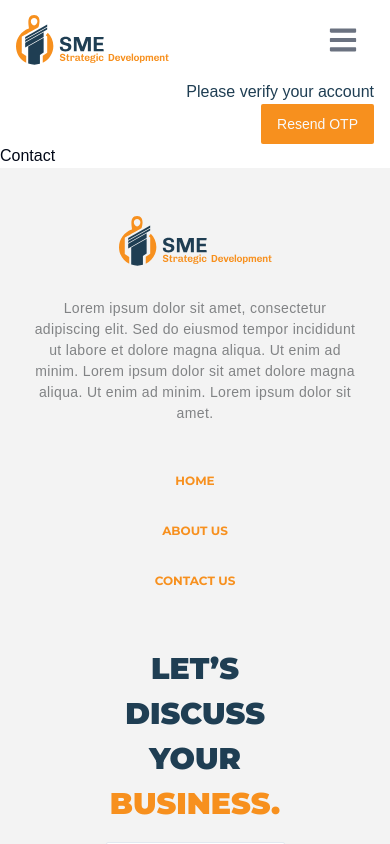
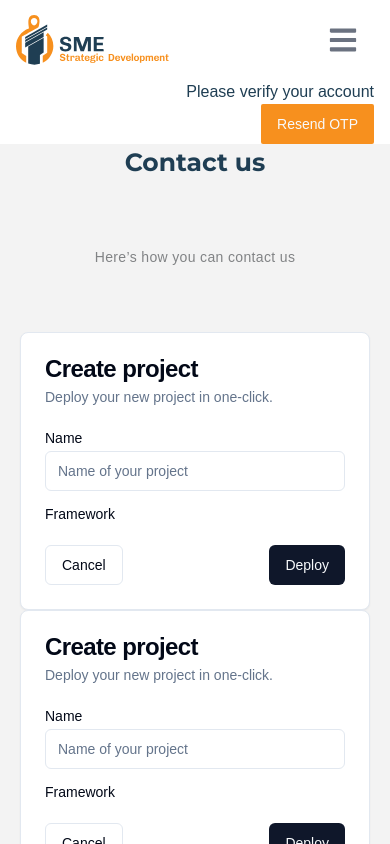
Before and after one commit to NavinduNavoda/project-sme, a Next.js app: page /contact in a window 390 px wide. Shown: the top 844 px of the page. Built offline with nearby package versions, Linux system fonts and the light colour scheme; a web font is replaced by a local one.

Commit message:
about us update (responsive)

```diff
--- a/package.json
+++ b/package.json
@@ -11,6 +11,7 @@
   },
   "dependencies": {
     "@radix-ui/react-accordion": "^1.1.2",
+    "@radix-ui/react-label": "^2.0.2",
     "@radix-ui/react-slot": "^1.0.2",
     "axios": "^1.6.2",
     "bcryptjs": "^2.4.3",
@@ -23,6 +24,7 @@
     "mongoose": "^8.0.3",
     "nanoid": "^5.0.4",
     "next": "14.0.4",
+    "nextjs-progressbar": "^0.0.16",
     "nodemailer": "^6.9.7",
     "react": "^18",
     "react-dom": "^18",
--- a/src/app/about/page.tsx
+++ b/src/app/about/page.tsx
@@ -1,27 +1,26 @@
-import CardsContainer from "@/components/CardsContainer";
 import React from "react";
 
 const About = () => {
   return (
-    <div>
-      <div className="m min-h-screen bg-lowwhite flex flex-col justify-center items-center">
-        <h1 className="font-bold text-[60px] font-montserrat text-paragrapgh text-center mx-auto mb-12 w-[1300px]">
+    <div className="">
+      <div className="m min-h-screen bg-lowwhite flex flex-col justify-center items-center px-4 sm:px-4 md:px-24 lg:px-40">
+        <h1 className="font-bold text-[25px] sm:text-[30px] md:text-[35px] lg:text-[40px] xl:text-[50px] 2xl:text-[60px]  xl:mx-auto font-montserrat text-paragrapgh text-center mx-auto mb-12 w-auto">
           <span className="text-accentsme ">Our mission </span> is to provide
           managers and leaders in the SME sector with the desired tools,
           frameworks, and expertise to help them create and execute their
           strategic plans successfully.
         </h1>
-        <p className="text-[16px] text-paralight tracking-wide py-4 leading-relaxed mb-12 text-center">
+        <p className="text-[14px] sm:text-[14px] md:text-[16px] lg:text-[16px] xl:text-[16px] 2xl:text-[16px] xl:w-[900px] text-paralight tracking-wide py-4 leading-relaxed mb-12 text-center">
           SME Strategic development company to be the pioneer in creating a mass
-          network of lucrative and successful SME entrepreneurs <br /> in SRI
-          LANKA to  the sustainable development of the Sri Lankan economy.
+          network of lucrative and successful SME entrepreneurs in SRI LANKA to
+          the sustainable development of the Sri Lankan economy.
         </p>
       </div>
       <div className="px-4 sm:px-4 md:px-24 lg:px-40 py-24">
         <h1 className="font-bold pt-8 uppercase text-[28px] font-montserrat text-paragrapgh">
           Vision statement
         </h1>
-        <p className="text-[16px] text-paralight tracking-wide py-4 leading-relaxed mb-12 ">
+        <p className="text-[14px] sm:text-[14px] md:text-[16px] lg:text-[16px] xl:text-[16px] 2xl:text-[16px] text-paralight tracking-wide py-4 leading-relaxed mb-12 ">
           SME Strategic development company to be the pioneer in creating a mass
           network of lucrative and successful SME entrepreneurs in SRI LANKA to
           the sustainable development of the Sri Lankan economy.
@@ -31,4 +30,6 @@ const About = () => {
   );
 };
 
+// text-[60px]
+// w-[1300px]
 export default About;
--- a/src/app/contact/page.tsx
+++ b/src/app/contact/page.tsx
@@ -1,7 +1,24 @@
+import Contactcard from "@/components/Contactcard";
 import React from "react";
 
 const Contact = () => {
-  return <div>Contact</div>;
+  return (
+    <div>
+      <div className=" bg-lowwhite flex flex-col justify-center items-center px-4 sm:px-4 md:px-24 lg:px-40">
+        <h1 className="font-bold text-[25px] sm:text-[30px] md:text-[35px] lg:text-[40px] xl:text-[50px] 2xl:text-[60px]  xl:mx-auto font-montserrat text-paragrapgh text-center mx-auto mb-12 w-auto">
+          Contact us
+        </h1>
+        <p className="text-[14px] sm:text-[14px] md:text-[16px] lg:text-[16px] xl:text-[16px] 2xl:text-[16px] xl:w-[900px] text-paralight tracking-wide py-4 leading-relaxed mb-12 text-center">
+          Here’s how you can contact us
+        </p>
+        <div className="grid grid-cols-1 sm:grid-cols-2 md:grid-cols-2 lg:grid-cols-3 xl:grid-cols-3 mb-24 justify-between mx-auto items-center">
+          <Contactcard />
+          <Contactcard />
+          <Contactcard />
+        </div>
+      </div>
+    </div>
+  );
 };
 
 export default Contact;
--- a/src/app/page.tsx
+++ b/src/app/page.tsx
@@ -52,7 +52,7 @@ export default function Home() {
                 className="rounded-[2px] bg-transparent text-white text-[10px] h-[35px] lg:text-[16px] lg:h-[50px]"
                 variant={"outline"}
               >
-                BOOK AND APPOINTMENT
+                BOOK AN APPOINTMENT
               </Button>
             </div>
           </div>
--- /dev/null
+++ b/src/components/Contactcard.tsx
@@ -0,0 +1,46 @@
+import React from "react";
+import { Button } from "@/components/ui/button";
+import {
+  Card,
+  CardContent,
+  CardDescription,
+  CardFooter,
+  CardHeader,
+  CardTitle,
+} from "@/components/ui/card";
+import { Input } from "@/components/ui/input";
+import { Label } from "@/components/ui/label";
+
+const Contactcard = () => {
+  return (
+    <div>
+      <Card className="w-[350px]">
+        <CardHeader>
+          <CardTitle>Create project</CardTitle>
+          <CardDescription>
+            Deploy your new project in one-click.
+          </CardDescription>
+        </CardHeader>
+        <CardContent>
+          <form>
+            <div className="grid w-full items-center gap-4">
+              <div className="flex flex-col space-y-1.5">
+                <Label htmlFor="name">Name</Label>
+                <Input id="name" placeholder="Name of your project" />
+              </div>
+              <div className="flex flex-col space-y-1.5">
+                <Label htmlFor="framework">Framework</Label>
+              </div>
+            </div>
+          </form>
+        </CardContent>
+        <CardFooter className="flex justify-between">
+          <Button variant="outline">Cancel</Button>
+          <Button>Deploy</Button>
+        </CardFooter>
+      </Card>
+    </div>
+  );
+};
+
+export default Contactcard;
--- /dev/null
+++ b/src/components/ui/card.tsx
@@ -0,0 +1,79 @@
+import * as React from "react"
+
+import { cn } from "@/lib/utils"
+
+const Card = React.forwardRef<
+  HTMLDivElement,
+  React.HTMLAttributes<HTMLDivElement>
+>(({ className, ...props }, ref) => (
+  <div
+    ref={ref}
+    className={cn(
+      "rounded-lg border bg-card text-card-foreground shadow-sm",
+      className
+    )}
+    {...props}
+  />
+))
+Card.displayName = "Card"
+
+const CardHeader = React.forwardRef<
+  HTMLDivElement,
+  React.HTMLAttributes<HTMLDivElement>
+>(({ className, ...props }, ref) => (
+  <div
+    ref={ref}
+    className={cn("flex flex-col space-y-1.5 p-6", className)}
+    {...props}
+  />
+))
+CardHeader.displayName = "CardHeader"
+
+const CardTitle = React.forwardRef<
+  HTMLParagraphElement,
+  React.HTMLAttributes<HTMLHeadingElement>
+>(({ className, ...props }, ref) => (
+  <h3
+    ref={ref}
+    className={cn(
+      "text-2xl font-semibold leading-none tracking-tight",
+      className
+    )}
+    {...props}
+  />
+))
+CardTitle.displayName = "CardTitle"
+
+const CardDescription = React.forwardRef<
+  HTMLParagraphElement,
+  React.HTMLAttributes<HTMLParagraphElement>
+>(({ className, ...props }, ref) => (
+  <p
+    ref={ref}
+    className={cn("text-sm text-muted-foreground", className)}
+    {...props}
+  />
+))
+CardDescription.displayName = "CardDescription"
+
+const CardContent = React.forwardRef<
+  HTMLDivElement,
+  React.HTMLAttributes<HTMLDivElement>
+>(({ className, ...props }, ref) => (
+  <div ref={ref} className={cn("p-6 pt-0", className)} {...props} />
+))
+CardContent.displayName = "CardContent"
+
+const CardFooter = React.forwardRef<
+  HTMLDivElement,
+  React.HTMLAttributes<HTMLDivElement>
+>(({ className, ...props }, ref) => (
+  <div
+    ref={ref}
+    className={cn("flex items-center p-6 pt-0", className)}
+    {...props}
+  />
+))
+CardFooter.displayName = "CardFooter"
+
+export { Card, CardHeader, CardFooter, CardTitle, CardDescription, CardContent }
--- /dev/null
+++ b/src/components/ui/label.tsx
@@ -0,0 +1,26 @@
+"use client"
+
+import * as React from "react"
+import * as LabelPrimitive from "@radix-ui/react-label"
+import { cva, type VariantProps } from "class-variance-authority"
+
+import { cn } from "@/lib/utils"
+
+const labelVariants = cva(
+  "text-sm font-medium leading-none peer-disabled:cursor-not-allowed peer-disabled:opacity-70"
+)
+
+const Label = React.forwardRef<
+  React.ElementRef<typeof LabelPrimitive.Root>,
+  React.ComponentPropsWithoutRef<typeof LabelPrimitive.Root> &
+    VariantProps<typeof labelVariants>
+>(({ className, ...props }, ref) => (
+  <LabelPrimitive.Root
+    ref={ref}
+    className={cn(labelVariants(), className)}
+    {...props}
+  />
+))
+Label.displayName = LabelPrimitive.Root.displayName
+
+export { Label }
```
Also changed, not shown: 1 other file (tests, documents, lock files or other folders).
